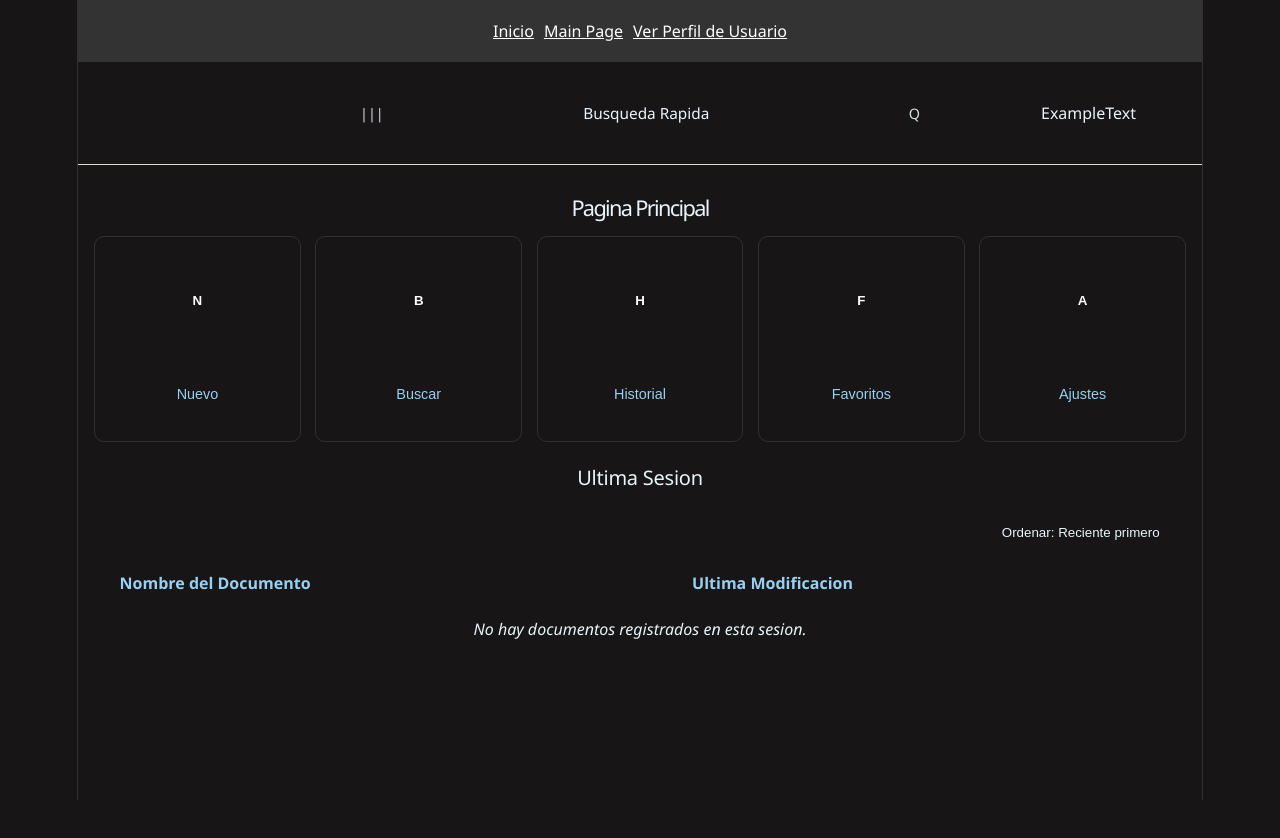
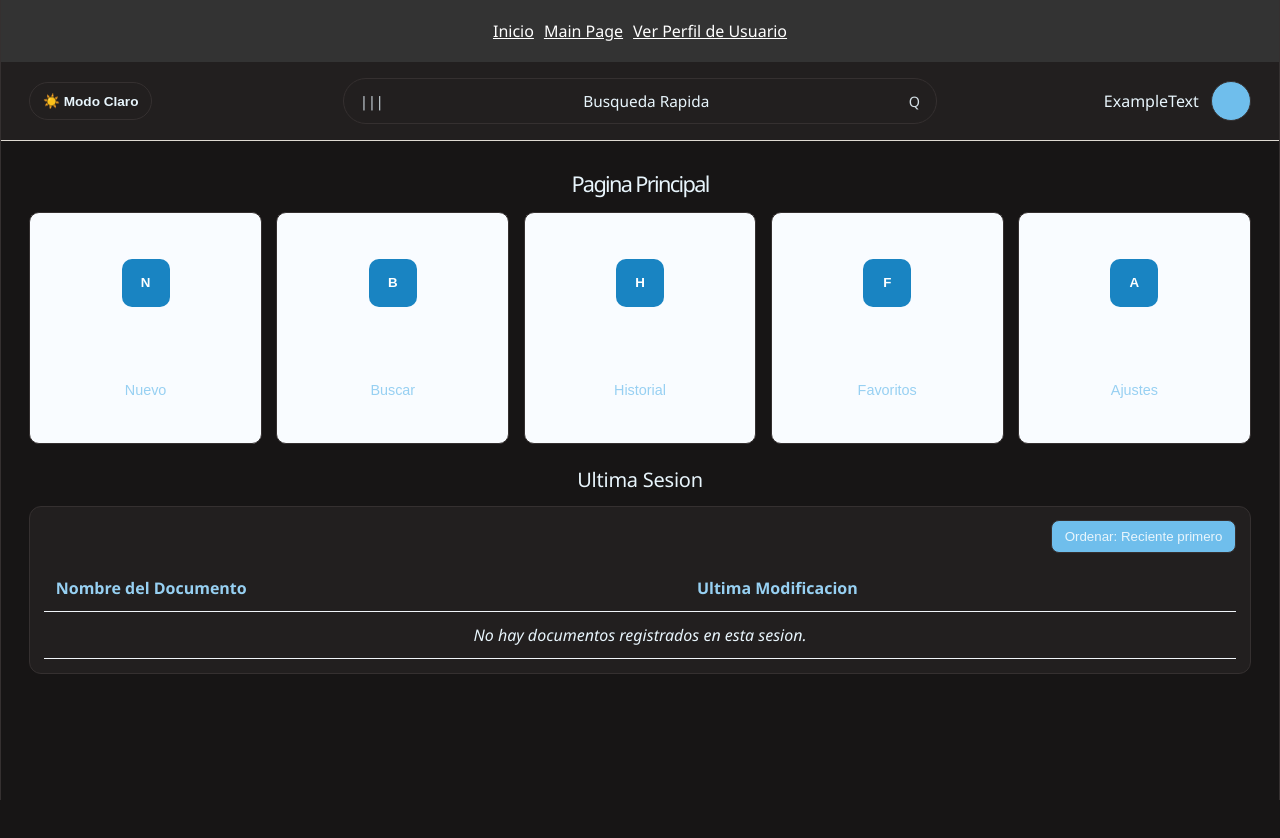
Before and after one commit to Dieg0Naveja1781/EqC-SEIP-SGE, a React (Vite) app in the folder frontend/: page /main in a window 1280 px wide. Shown: the top 838 px of the page. Built offline with nearby package versions, Linux system fonts and the light colour scheme.

Commit message:
(feat) nuevos colores y modo oscuro

```diff
--- a/frontend/src/index.css
+++ b/frontend/src/index.css
@@ -17,6 +17,8 @@
   --text-primary: #082b3f;
   --text-secondary: #136290;
   --error: #ff4d4d;
+  --search-bar-bg: #ece6f0;
+  --new-archive-bg: #E8DEF8;
 }
 
 /* VARIABLES TEMA OSCURO */
@@ -27,6 +29,8 @@
   --text-primary: #e8f5fc;
   --text-secondary: #97d0f2;
   --error: #ff6666;
+  --search-bar-bg: var(--color-900);
+  --new-archive-bg: #3a2a4a;
 }
 
 /* RESET Y CENTRADO ABSOLUTO */
@@ -48,9 +52,9 @@ body {
 }
 
 #root {
-  width: 1126px;
-  max-width: 100%;
-  margin: 0 auto;
+  width: 100%;
+  max-width: none;
+  margin: 0;
   text-align: center;
   border-inline: 1px solid var(--border);
   min-height: 100svh;
--- a/frontend/src/modules/main/components/MainHeader.jsx
+++ b/frontend/src/modules/main/components/MainHeader.jsx
@@ -1,6 +1,16 @@
+import { useTheme } from '../../../shared/context/ThemeContext';
+
 function MainHeader({ username = 'Invitado' }) {
+  const { isDark, toggleTheme } = useTheme();
+
   return (
     <div className="main-header">
+      <div className="main-left-tools">
+        <button type="button" className="main-theme-toggle" onClick={toggleTheme}>
+          {isDark ? '☀️ Modo Claro' : '🌙 Modo Oscuro'}
+        </button>
+      </div>
+
       <div className="main-search-pill" role="search" aria-label="Busqueda rapida">
         <span className="main-search-icon" aria-hidden="true">|||</span>
         <span className="main-search-text">Busqueda Rapida</span>
--- a/frontend/src/modules/main/styles/MainPage.css
+++ b/frontend/src/modules/main/styles/MainPage.css
@@ -1,23 +1,39 @@
 .main-page-wrap {
+  --main-page-bg: var(--bg-main);
+  --main-header-bg: var(--bg-card);
+  --main-search-bg: var(--bg-card);
+  --main-surface-card: var(--bg-card);
+  --main-surface-soft: #f9fcff;
+  --main-text-main: var(--text-primary);
+  --main-text-secondary: var(--text-secondary);
+  --main-text-muted: var(--text-secondary);
+  --main-search-text-color: var(--text-primary);
+  --main-empty-row-color: var(--text-primary);
+  --main-stroke-soft: var(--border);
+  --main-border-regular: var(--border);
+  --main-border-soft: #f1f5f9;
+  --main-accent-primary: var(--color-600);
+  --main-accent-primary-soft: var(--color-300);
   min-height: 100vh;
-  background: var(--page-bg);
+  background: var(--main-page-bg);
 }
 
 .main-top-header {
-  background: var(--header-bg);
+  background: var(--main-header-bg);
   border-bottom: 1px solid #dfdad2;
 }
 
 .main-header {
-  width: min(1200px, 100% - 2rem);
-  margin: 0 auto;
+  width: 100%;
+  margin: 0;
   min-height: 78px;
   display: flex;
   align-items: center;
   justify-content: flex-end;
   position: relative;
   gap: 0.75rem;
-  padding: 0.75rem 0;
+  padding: 0.75rem clamp(0.75rem, 2.2vw, 2rem);
+  box-sizing: border-box;
 }
 
 .main-search-pill {
@@ -25,14 +41,46 @@
   left: 50%;
   transform: translateX(-50%);
   width: min(560px, calc(100% - 8rem));
-  background: var(--search-bg);
+  background: var(--main-search-bg);
+  border: 1px solid var(--border);
   border-radius: 999px;
   min-height: 44px;
   padding: 0 1rem;
   display: flex;
   align-items: center;
   justify-content: space-between;
-  color: var(--text-muted);
+  color: var(--main-search-text-color);
+}
+
+.main-left-tools {
+  position: absolute;
+  left: clamp(0.75rem, 2.2vw, 2rem);
+  top: 50%;
+  transform: translateY(-50%);
+  z-index: 2;
+}
+
+.main-theme-toggle {
+  border: 1px solid var(--main-border-regular);
+  border-radius: 999px;
+  padding: 0.45rem 0.8rem;
+  min-height: 38px;
+  background: var(--main-surface-card);
+  color: var(--main-text-main);
+  font-size: 0.85rem;
+  font-weight: 600;
+  cursor: pointer;
+  transition: background-color 0.2s ease, border-color 0.2s ease, color 0.2s ease;
+}
+
+.main-theme-toggle:hover {
+  background: var(--main-surface-soft);
+  border-color: var(--main-accent-primary);
+}
+
+.main-theme-toggle:focus-visible {
+  outline: 3px solid var(--color-300);
+  outline-offset: 2px;
 }
 
 .main-search-text {
@@ -54,7 +102,7 @@
 }
 
 .main-profile-name {
-  color: var(--text-main);
+  color: var(--main-text-main);
   font-weight: 500;
 }
 
@@ -62,13 +110,15 @@
   width: 38px;
   height: 38px;
   border-radius: 50%;
-  border: 1px solid var(--stroke-soft);
-  background: var(--accent-primary-soft);
+  border: 1px solid var(--main-stroke-soft);
+  background: var(--main-accent-primary-soft);
 }
 
 .main-page {
-  width: min(1200px, 100% - 2rem);
-  margin: 1.75rem auto 2.5rem;
+  width: 100%;
+  margin: 1.75rem 0 2.5rem;
+  padding-inline: clamp(0.75rem, 2.2vw, 2rem);
+  box-sizing: border-box;
   display: grid;
   gap: 1.5rem;
 }
@@ -80,7 +130,7 @@
 
 .main-title {
   margin: 0;
-  color: var(--text-main);
+  color: var(--main-text-main);
   font-size: clamp(1.3rem, 1.7vw, 1.8rem);
   text-align: center;
 }
@@ -92,9 +142,9 @@
 }
 
 .quick-action-square {
-  border: 1px solid var(--border);
+  border: 1px solid var(--main-border-regular);
   border-radius: 10px;
-  background: var(--surface-soft);
+  background: var(--main-surface-soft);
   padding: 0.75rem;
   aspect-ratio: 1 / 1;
   display: grid;
@@ -108,7 +158,7 @@
   width: 48px;
   height: 48px;
   border-radius: 10px;
-  background: var(--accent-primary);
+  background: var(--main-accent-primary);
   color: #ffffff;
   display: grid;
   place-items: center;
@@ -118,13 +168,13 @@
 
 .quick-action-label {
   font-size: 0.9rem;
-  color: var(--text-secondary);
+  color: var(--main-text-secondary);
   transition: color 0.2s ease;
 }
 
 .quick-action-square:hover {
   background: var(--color-100);
-  border-color: var(--accent-primary);
+  border-color: var(--main-accent-primary);
 }
 
 .quick-action-square:hover .quick-action-icon {
@@ -152,16 +202,16 @@
 
 .section-title {
   margin: 0;
-  color: var(--text-main);
+  color: var(--main-text-main);
   font-size: 1.25rem;
   text-align: center;
 }
 
 .table-widget {
-  border: 1px solid var(--border-regular);
+  border: 1px solid var(--main-border-regular);
   border-radius: 12px;
   padding: 0.85rem;
-  background: var(--surface-card);
+  background: var(--main-surface-card);
 }
 
 .table-controls {
@@ -171,11 +221,11 @@
 }
 
 .sort-btn {
-  border: 1px solid var(--border-regular);
+  border: 1px solid var(--main-border-regular);
   border-radius: 8px;
   padding: 0.5rem 0.8rem;
-  background: var(--accent-primary-soft);
-  color: var(--text-primary);
+  background: var(--main-accent-primary-soft);
+  color: var(--main-text-main);
   cursor: pointer;
 }
 
@@ -188,21 +238,21 @@
 .session-table td {
   text-align: left;
   padding: 0.75rem;
-  border-bottom: 1px solid var(--border-soft);
+  border-bottom: 1px solid var(--main-border-soft);
 }
 
 .session-table thead th {
   font-weight: 600;
-  color: var(--text-secondary);
+  color: var(--main-text-secondary);
 }
 
 .session-table tbody td {
-  color: var(--text-main);
+  color: var(--main-text-main);
 }
 
 .empty-table-row {
   text-align: center !important;
-  color: var(--text-muted) !important;
+  color: var(--main-empty-row-color) !important;
   font-style: italic;
 }
 
@@ -211,6 +261,13 @@
     display: grid;
     grid-template-columns: 1fr;
     gap: 0.6rem;
+  }
+
+  .main-left-tools {
+    position: static;
+    transform: none;
+    order: 1;
+    justify-self: start;
   }
 
   .main-search-pill {
@@ -233,3 +290,10 @@
     grid-template-columns: repeat(auto-fit, minmax(90px, 1fr));
   }
 }
+
+@media (min-width: 1920px) {
+  .quick-action-square {
+    width: 70%;
+    justify-self: center;
+  }
+}
```
